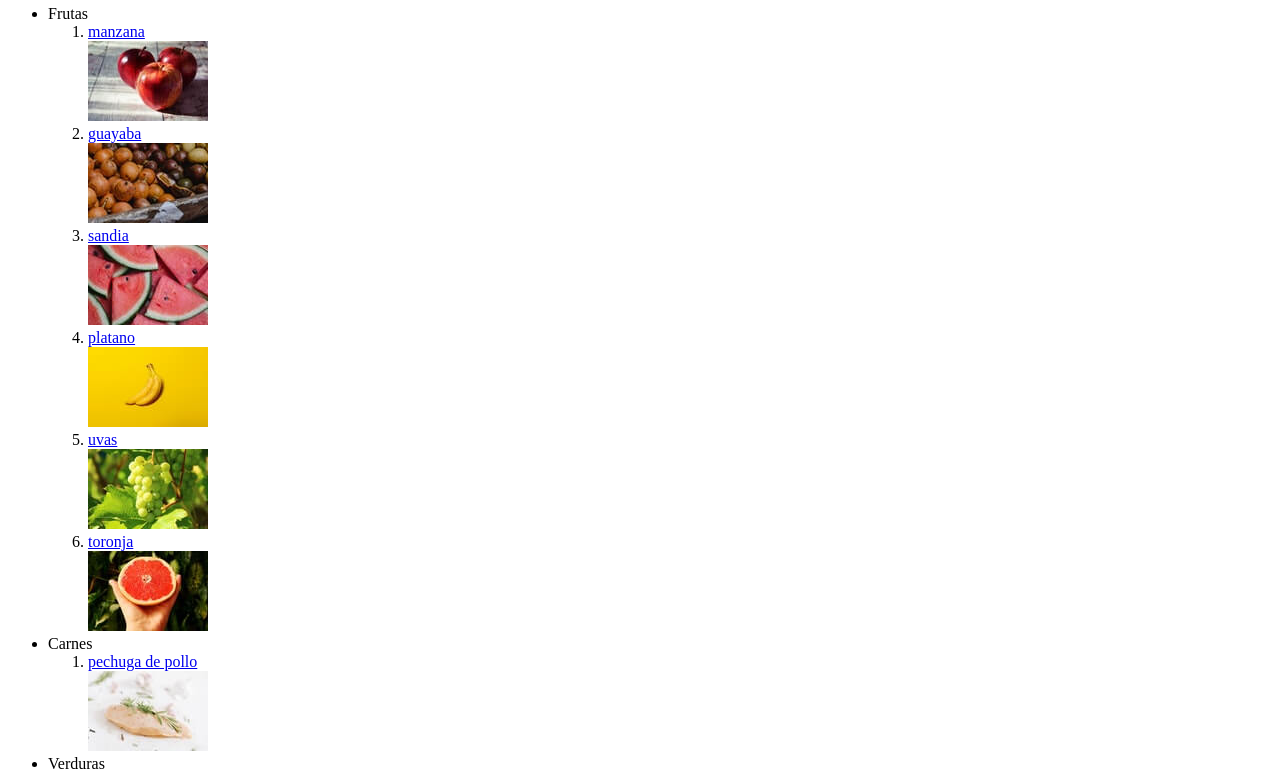
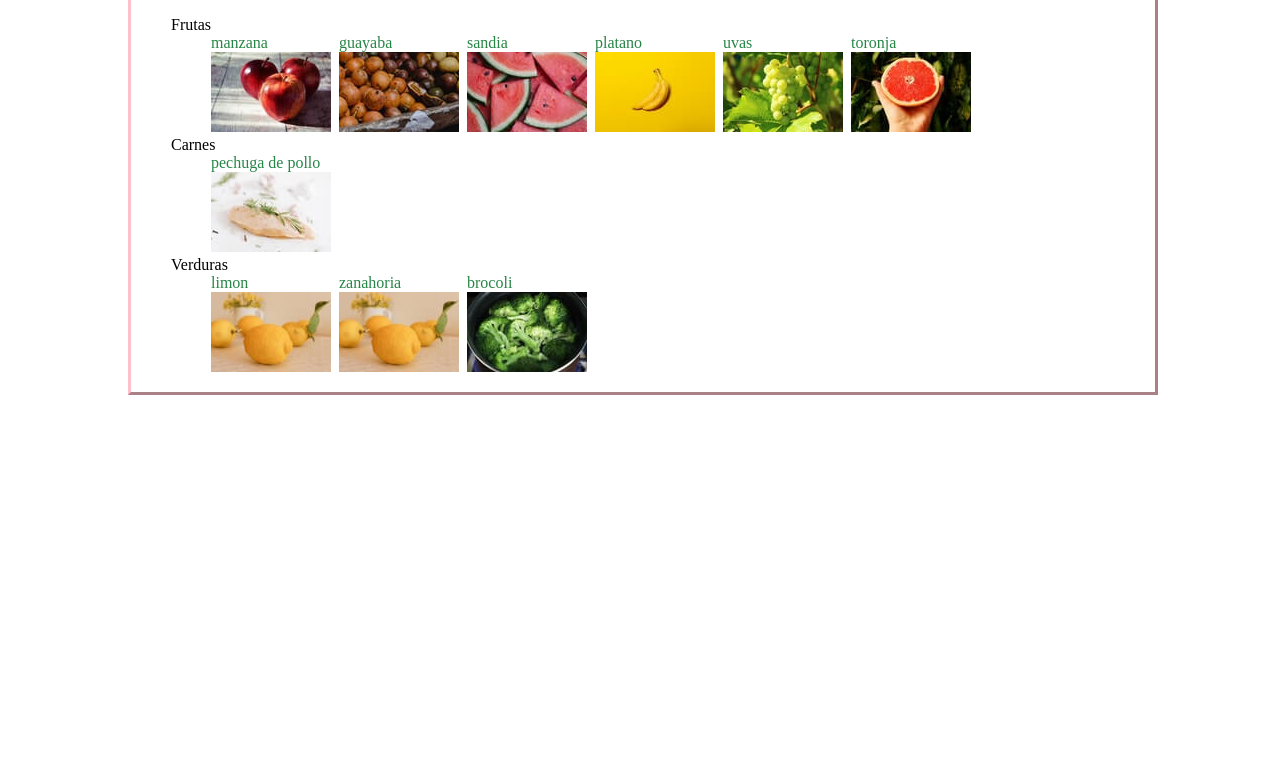
Before and after one commit to LuisAquino98/Conceptos-Basicos-HTML-Y-CSS, a plain HTML site: page lista_de_super.html in a window 1280 px wide. Shown: the part 62-832 px from the top of the page. After the commit the page ends 800 px from the top, so only its background shows below. Drawn offline with Linux system fonts and the light colour scheme.

Commit message:
agregadados estilos a la lista del supes desde un documento css externo en carpeta css llamada style.css

```diff
--- /dev/null
+++ b/css/style.css
@@ -0,0 +1,40 @@
+html {
+  border: 0;
+  padding: 0;
+}
+section {
+  width: 80%;
+  position: absolute;
+  left: 10%;
+  border: outset pink;
+}
+#frutas .producto {
+  display: inline-block;
+  margin-right: 0.25em;
+  box-sizing: border-box;
+}
+#carnes .producto {
+  display: inline-block;
+  margin-right: 0.25em;
+  box-sizing: border-box;
+}
+#verduras .producto {
+  display: inline-block;
+  margin-right: 0.25em;
+  box-sizing: border-box;
+}
+
+li {
+  list-style: none;
+}
+h2 {
+  text-align: center;
+}
+a {
+  text-decoration: none;
+  color: rgb(39, 133, 70);
+}
+a:hover {
+  color: white;
+  background-color: rgb(39, 133, 70);
+}
--- a/lista_de_super.html
+++ b/lista_de_super.html
@@ -9,55 +9,57 @@
   <meta name="description" content="Web de curso html y css">
   <meta name="author" content="Luis Aquino">
   <meta name http-equiv="refresh" content="30">
-
+  <link rel="stylesheet" href="./css/style.css">
   <title>Lista De Super</title>
 </head>
 
 <body>
   <main>
     <section>
-      <h2>Lista de super</h2>
+      <h2>shopping list</h2>
       <ul>
-        <li>Frutas
+        <li id="frutas">Frutas
           <ol>
-            <li><a href="https://www.ocu.org/alimentacion/alimentos/informe/manzanas">manzana</a>
+            <li class="producto"><a href="https://www.ocu.org/alimentacion/alimentos/informe/manzanas">manzana</a>
               <br><img src="img/manzanas.jpg" alt="manzanas">
             </li>
-            <li><a
+            <li class="producto"><a
                 href="https://www.hogarmania.com/cocina/especiales/guayaba-fruta-tropical-muchisimas-propiedades-40626.html">guayaba</a><br>
               <img src="img/guayabas.jpg" alt="guayabas">
             </li>
-            <li><a
+            <li class="producto"><a
                 href="https://www.bing.com/images/search?view=detailV2&ccid=CjuyexV%2f&id=60497CA8E295872766D5E81A1D54351249492EF2&thid=OIP.CjuyexV_WOIL10tz50JfUgHaFj&mediaurl=https%3a%2f%2f1.bp.blogspot.com%2f-PYyA0XSMrEs%2fVZkcgrMmRSI%2fAAAAAAAAhaI%2fpAY9yiUGXQ8%2fs1600%2fIMG_20150701_205440.jpg&cdnurl=https%3a%2f%2fth.bing.com%2fth%2fid%2fR.0a3bb27b157f58e20bd74b73e7425f52%3frik%3d8i5JSRI1VB0a6A%26pid%3dImgRaw%26r%3d0&exph=1200&expw=1600&q=sandias&simid=608007944353444192&FORM=IRPRST&ck=1940D9952BD1324055B6111B3A44CD1A&selectedIndex=0&ajaxhist=0&ajaxserp=0">sandia</a><br>
               <img src="img/sandia.jpg" alt="sandia">
             </li>
-            <li><a href="https://www.gob.mx/agricultura/articulos/hoy-dia-del-platano?idiom=es">platano</a><br><img
+            <li class="producto"><a
+                href="https://www.gob.mx/agricultura/articulos/hoy-dia-del-platano?idiom=es">platano</a><br><img
                 src="img/platanos.jpg" alt="platanos"></li>
-            <li><a href="https://www.ocu.org/alimentacion/alimentos/noticias/uvas-fruta">uvas</a><br><img
+            <li class="producto"><a
+                href="https://www.ocu.org/alimentacion/alimentos/noticias/uvas-fruta">uvas</a><br><img
                 src="img/uvas.jpg" alt="uvas"></li>
-            <li><a
+            <li class="producto"><a
                 href="https://www.gob.mx/agricultura/es/articulos/la-toronja-saludable-y-deliciosa">toronja</a><br><img
                 src="img/toronja.jpg" alt="toronja"></li>
           </ol>
         </li>
-        <li>Carnes
+        <li id="carnes">Carnes
           <ol>
-            <li><a
+            <li class="producto"><a
                 href="https://www.directoalpaladar.com/recetas-de-carnes-y-aves/pechugas-de-pollo-a-la-italiana-receta">pechuga
                 de pollo</a><br><img src="./img/pechuga.jpg" alt="pechuga"></li>
           </ol>
         </li>
-        <li>Verduras
+        <li id="carnes">Verduras
           <ol>
-            <li><a
+            <li class="producto"><a
                 href="https://www.televisa.com/noticias/limon-cuales-son-sus-beneficios-y-como-escoger-los-mejores/">limon</a><br><img
                 src="img/limones.jpg" alt="limones">
             </li>
-            <li><a
+            <li class="producto"><a
                 href="https://www.lavanguardia.com/comer/materia-prima/20180918/451854795056/zanahoria-beneficios-propiedades-valor-nutricional.html">zanahoria</a><br><img
                 src="img/limones.jpg" alt="limones">
             </li>
-            <li><a
+            <li class="producto"><a
                 href="https://www.bing.com/search?q=brocoli&cvid=ba76d3c4ef2f45c2b34c49530ed9c7b1&aqs=edge.0.0l9.1110j0j4&FORM=ANAB01&PC=U531">brocoli</a><br><img
                 src="img/brocoli.jpg" alt="brocoli">
             </li>
```
